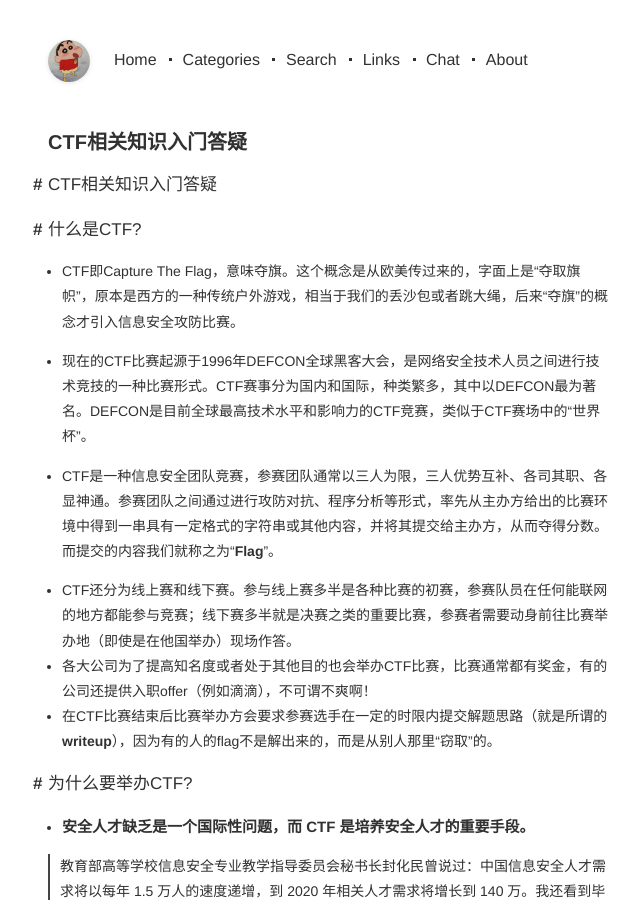
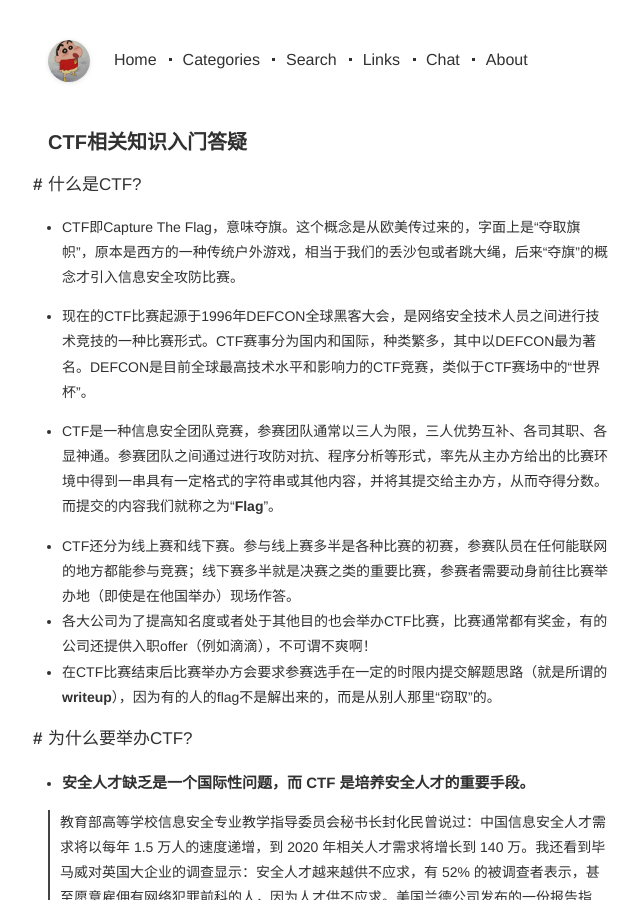
Before and after one commit to zhyjc6/zhyjc6.github.io, a Jekyll site: the page built from _posts/2019-9-16-CTF相关知识入门答疑.md, in a window 1280 px wide and 900 px high. Shown: the whole window, without its empty margins (312-952 px from the left). Built offline with Jekyll 4.4.1, drawn with Linux system fonts in a browser that asks for light colours; comment, search, counter and statistics services are not loaded.

Commit message:
change name

```diff
--- a/_posts/2019-9-16-CTF相关知识入门初体验.md
+++ b/_posts/2019-9-16-CTF相关知识入门答疑.md
@@ -6,7 +6,7 @@
 
 
 
-# CTF相关知识入门答疑
+
 
 ## 什么是CTF?
 
```
